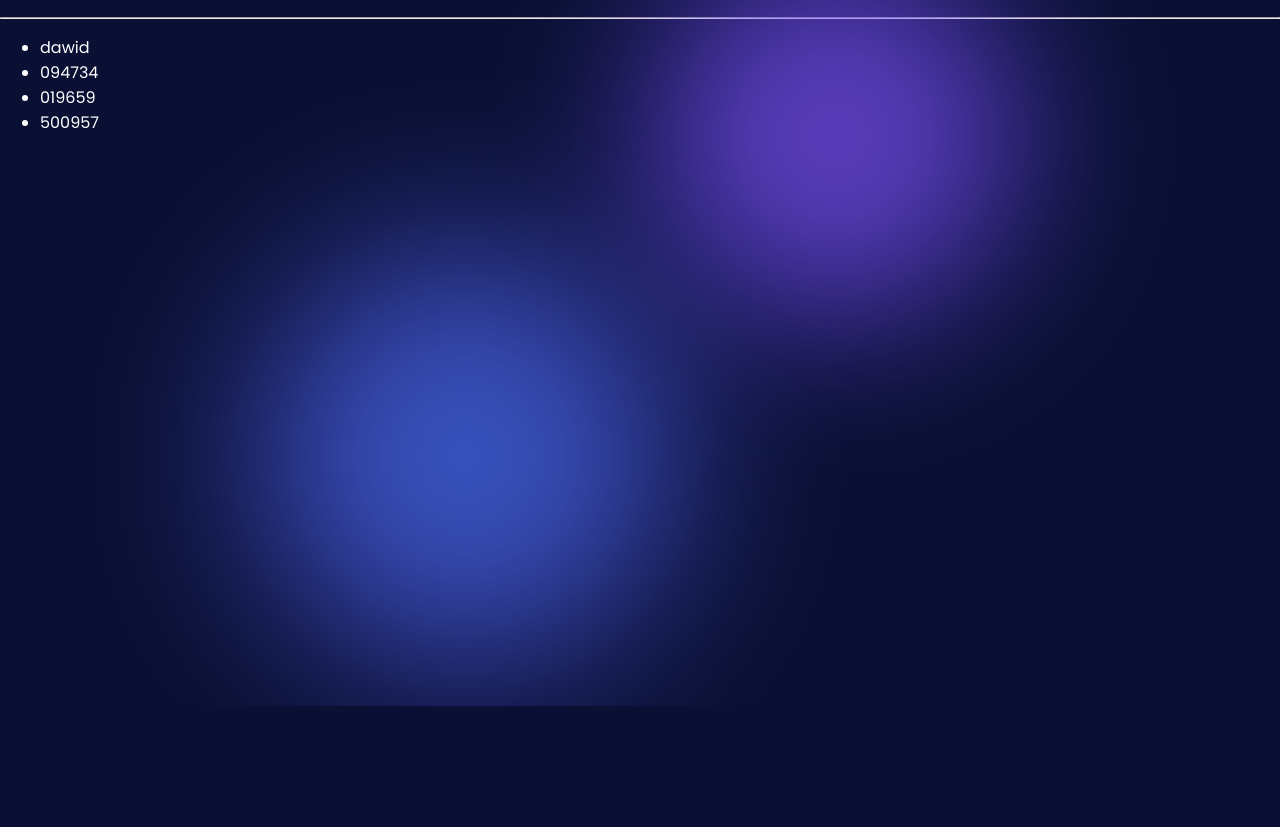
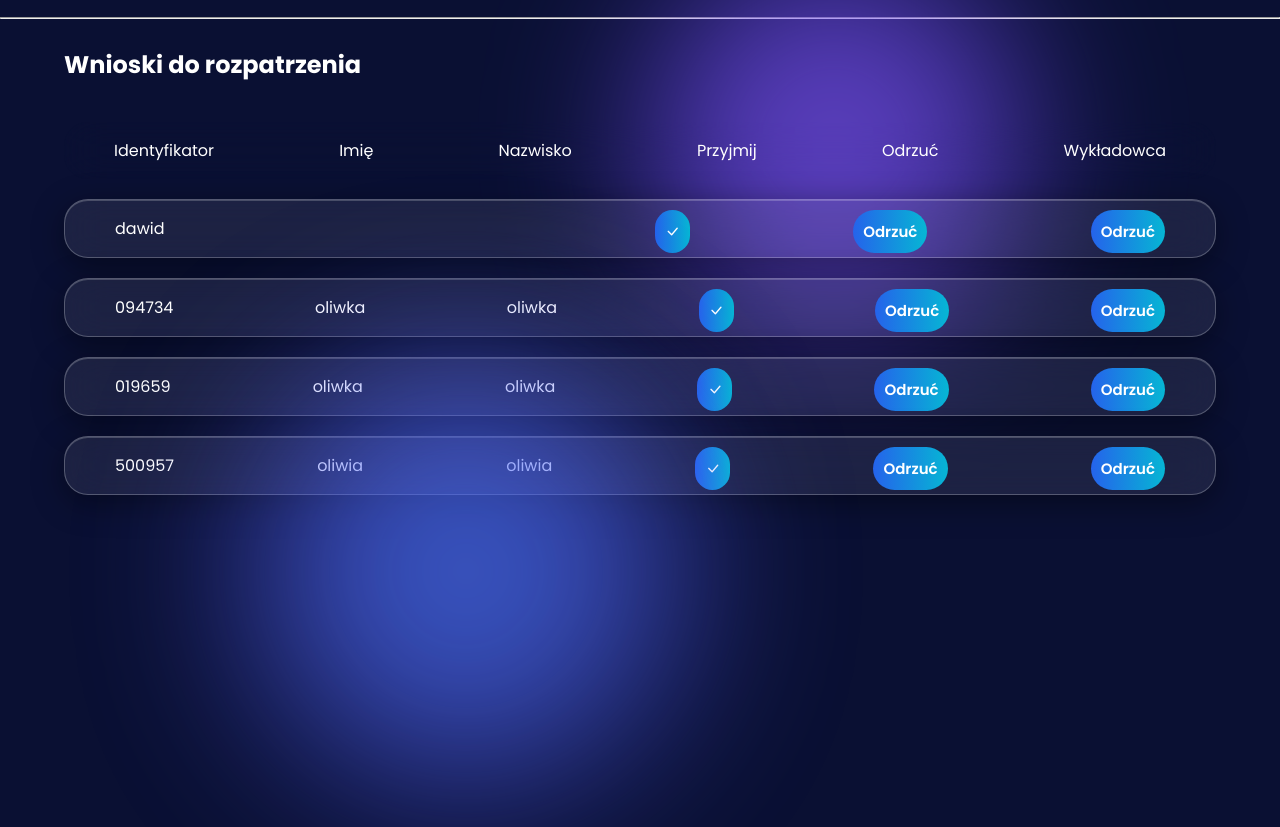
Before and after one commit to dawidkawinski/OwnSystem-Project, a Django app: template core/templates/lecturer_dashboard.html in a window 1280 px wide. Shown: the part 115-942 px from the top of the page. Before the commit the page ends 821 px from the top, so only its background shows below. Run offline with Django 5.2, Linux system fonts and the light colour scheme; data comes from the database, SQL or seed files in the repository; both versions use the stored data as it was after the commit; tables that the repository leaves empty hold one stand-in row (values such as "Sample post"); the template is opened without the code that fills it: values that come from a table or form of the project are taken from there, most other values are stand-ins (such as "Sample title", 1, 10 or a date in 2020).

Commit message:
Add working system for adding roles

```diff
--- a/core/models.py
+++ b/core/models.py
@@ -5,6 +5,7 @@ import secrets
 class User(AbstractUser):
     is_lecturer = models.BooleanField(default=False)
     is_student = models.BooleanField(default=False)
+    is_candidate = models.BooleanField(default=False)
 
 def generate_id():
     while True:
--- a/core/static/core/style.css
+++ b/core/static/core/style.css
@@ -156,3 +156,40 @@
 .register-link:hover, .register-link:visited, .success-link:hover {
     color: #2563eb;
 }
+
+/*  */
+table {
+    border-collapse: collapse;
+}
+
+.candidate-list {
+    display: flex;
+    flex-direction: column;
+    gap: 20px;
+    height: 100vh;
+    width: 90%;
+    max-width: 1300px;
+    margin: 0 auto;
+}
+
+.candidate-line {
+    background: rgba(255, 255, 255, 0.08);
+    backdrop-filter: blur(20px);
+    -webkit-backdrop-filter: blur(20px);
+    border: 1px solid rgba(255, 255, 255, 0.25);
+    border-radius: 24px;
+    box-shadow:
+        0 8px 32px rgba(0, 0, 0, 0.4),
+        inset 0 1px 0 rgba(255, 255, 255, 0.2);
+    display: flex;
+    flex-direction: row;
+    justify-content: space-between;
+    gap: 30px;
+    padding: 0 50px;
+}
+
+.candidate-headers {
+    background: none;
+    border: none;
+    box-shadow: none;
+}
--- a/core/templates/lecturer_dashboard.html
+++ b/core/templates/lecturer_dashboard.html
@@ -5,18 +5,43 @@
     <meta charset="UTF-8">
     <meta name="viewport" content="width=device-width, initial-scale=1.0">
     <title>Panel wykladowcy</title>
+    <link rel="stylesheet" href="https://cdn.jsdelivr.net/npm/bootstrap-icons@1.11.3/font/bootstrap-icons.min.css">
     <link rel="stylesheet" href="{% static 'core/style.css' %}">
 </head>
 <body>
     <h1>{{ wiadomosc }}</h1>
     <p>Zalogowany jako: {{request.user.username}}</p>
     <hr>
-    <div class="candidate">
-        <ul>
+    <div class="candidate-list">
+        <h2>Wnioski do rozpatrzenia</h2>
+        <div class="candidate-headers candidate-line">
+            <p>Identyfikator</p>
+            <p>Imię</p>
+            <p>Nazwisko</p>
+            <p>Przyjmij</p>
+            <p>Odrzuć</p>
+            <p>Wykładowca</p>
+        </div>
         {% for candidate in candidates %}
-            <li>{{ candidate.username }}</li>
+            <div class="candidate-line">
+                <p>{{ candidate.username }}</p>
+                <p>{{ candidate.first_name }}</p>
+                <p>{{ candidate.last_name }}</p>
+                <form method="POST" action="{% url 'accept_student' candidate.id %}">
+                    {% csrf_token %}
+                    <button type="submit"> <i class="bi bi-check-lg"></i></button>
+                </form>
+                <form method="POST">
+                    {% csrf_token %}
+                    <button type="submit">Odrzuć</button>
+                </form>
+                <form method="POST">
+                    {% csrf_token %}
+                    <button type="submit">Odrzuć</button>
+                </form>
+            </div>
         {% endfor %}
-        </ul>
+
     </div>
 
 </body>
--- a/core/urls.py
+++ b/core/urls.py
@@ -8,5 +8,6 @@ urlpatterns = [
     path('start/', views.role_redirect, name='role_redirect'),
     path('rejestracja/', views.register, name='register'),
     path('rejestracja/sukces', views.register_success, name='register_success'),
-    path('logout/', auth_views.LogoutView.as_view(), name='logout')
+    path('logout/', auth_views.LogoutView.as_view(), name='logout'),
+    path('przyjmij/<int:user_id>/', views.accept_student, name='accept_student'),
 ]
```
Also changed, not shown: core/views.py (+13 -3 lines), core/migrations/0002_user_is_candidate.py (added), db.sqlite3.
